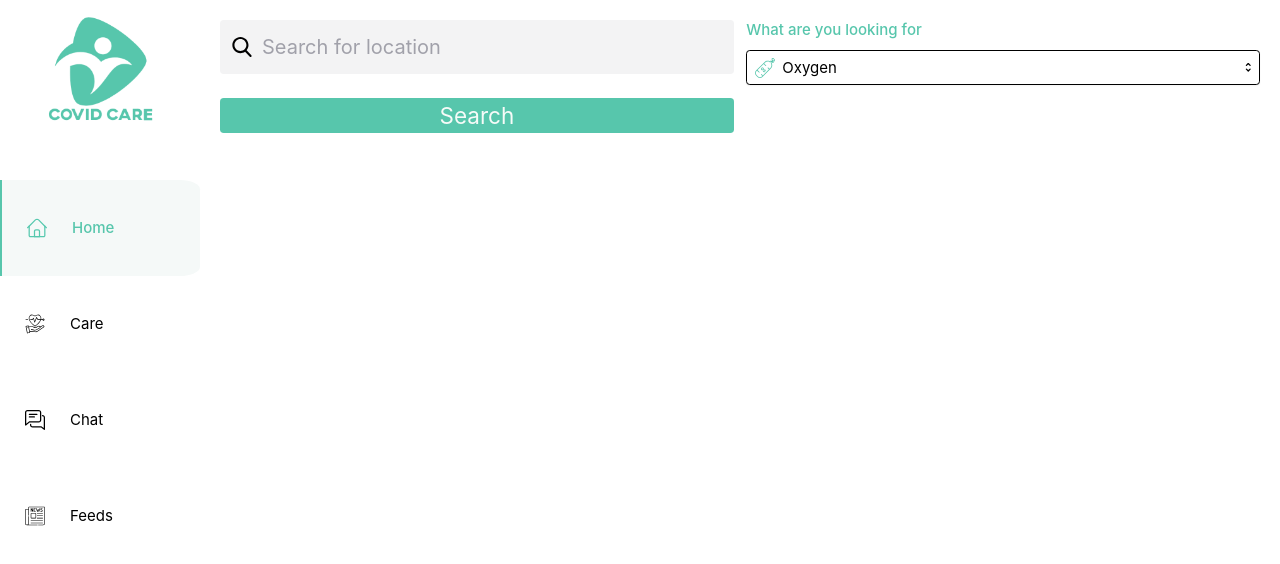
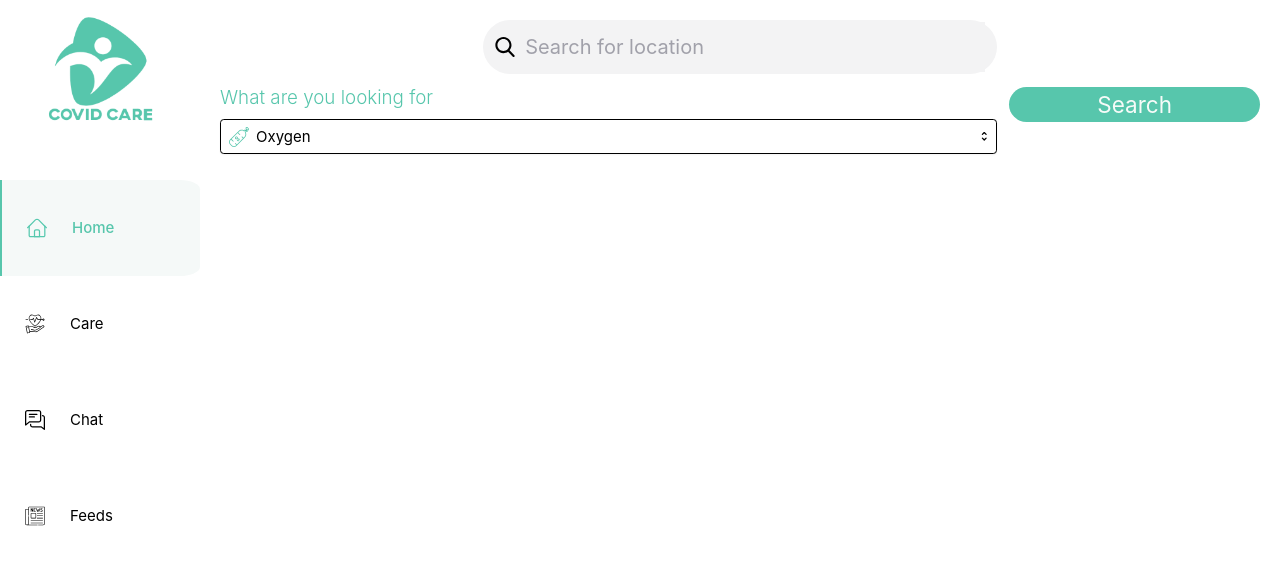
Before and after one commit to tanweer919/covidcare, a Next.js app: page / in a window 1280 px wide. Shown: the top 564 px of the page. Built offline with nearby package versions, Linux system fonts and the light colour scheme.

Commit message:
Added search button

```diff
--- a/pages/_document.tsx
+++ b/pages/_document.tsx
@@ -1,9 +1,9 @@
-import Document, { Head, Main, NextScript } from "next/document";
+import Document, { Html, Head, Main, NextScript } from "next/document";
 
 export default class MyDocument extends Document {
   render() {
     return (
-      <html>
+      <Html>
         <Head>
           <title>Covid Seva</title>
           <meta name="viewport" content="width=device-width, initial-scale=1" />
@@ -13,7 +13,7 @@ export default class MyDocument extends Document {
           <Main />
           <NextScript />
         </body>
-      </html>
+      </Html>
     );
   }
 }
--- a/pages/index.tsx
+++ b/pages/index.tsx
@@ -9,10 +9,16 @@ const Home = (): JSX.Element => {
         <div className="flex md:hidden logo-small-box">
           <img className="logo-small" src="/images/logo_large.png" alt="logo" />
         </div>
-        <div className="grid grid-cols-1 md:grid-cols-2 gap-y-5 gap-5">
-          <SearchBox />
-          <ResourceSelect />
-          <SearchButton />
+        <div className="grid grid-cols-1 md:grid-cols-4 gap-5 content-end">
+          <div className="md:col-start-2 md:col-span-2">
+            <SearchBox />
+          </div>
+          <div className="md:col-span-3">
+            <ResourceSelect />
+          </div>
+          <div className="md:col-span-1">
+            <SearchButton />
+          </div>
         </div>
       </section>
     </Layout>
--- a/src/components/ResourceSelect.tsx
+++ b/src/components/ResourceSelect.tsx
@@ -41,7 +41,7 @@ const ResourceSelect = (): JSX.Element => {
     <div>
       <label
         id="listbox-label"
-        className="block text-2xl font-medium text-primary mb-4"
+        className="block text-3xl font-light text-primary mb-4"
       >
         What are you looking for
       </label>
--- a/src/components/SearchBox.tsx
+++ b/src/components/SearchBox.tsx
@@ -42,7 +42,7 @@ const SearchBox = (): JSX.Element => {
 
   return (
     <div className="searchbox-container">
-      <div className={`search-box${focus ? " search-box--active" : ""}`}>
+      <div className={`search-box${focus ? " search-box--active" : ""} md:rounded-full`}>
         <img src="/images/search.svg" className="search-box__search-icon" />
         <input
           type="text"
--- a/src/components/SearchButton.tsx
+++ b/src/components/SearchButton.tsx
@@ -1,7 +1,7 @@
 const SearchButton = () => {
   return (
     <div>
-      <button className="bg-primary mb-4 rounded-md w-full p-2 text-4xl text-white">
+      <button className="bg-primary mb-4 rounded-md md:rounded-full w-full p-2 text-4xl text-white">
         Search
       </button>
     </div>
--- a/tailwind.config.js
+++ b/tailwind.config.js
@@ -3,6 +3,7 @@ module.exports = {
     "./pages/**/*.{js,ts,jsx,tsx}",
     "./src/components/**/*.{js,ts,jsx,tsx}",
   ],
+  important: true,
   darkMode: false, // or 'media' or 'class'
   theme: {
     colors: {
```
